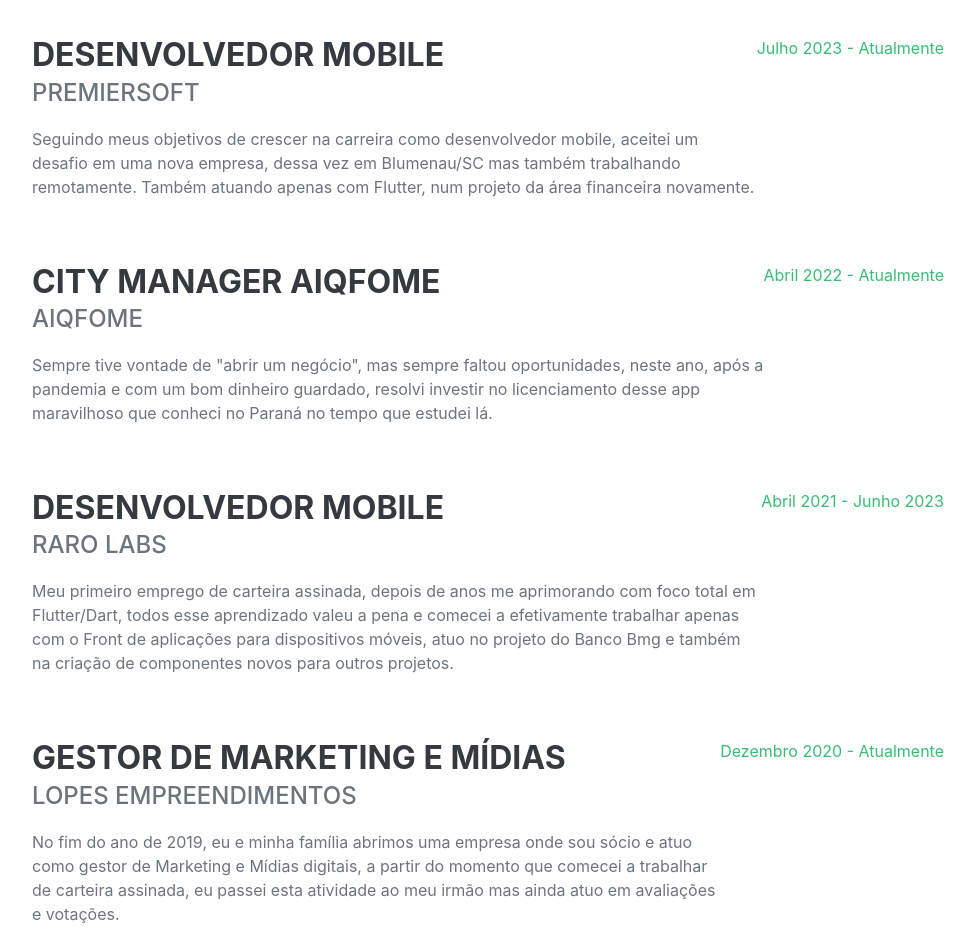
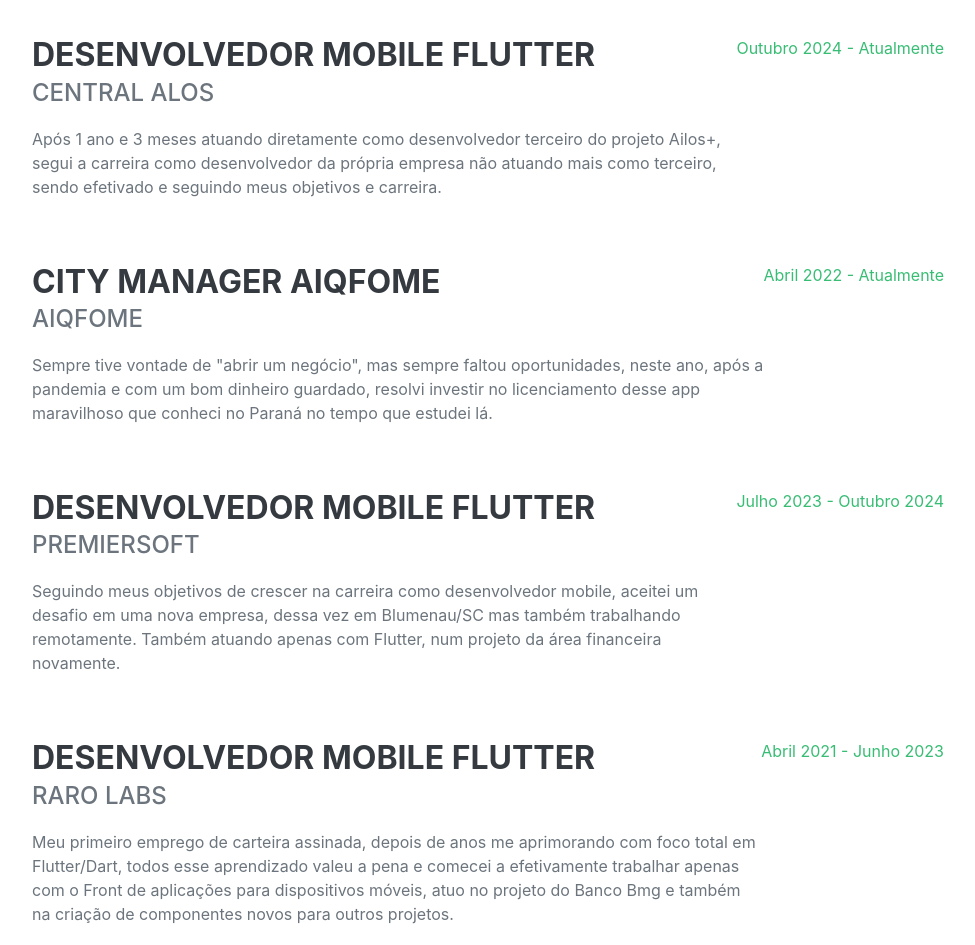
Before and after one commit to douglaswender/douglaswender.github.io, a plain HTML site: page index.html in a window 1280 px wide. Shown: the part 960-1905 px from the top of the page, without its empty margins (288-1263 px from the left). Drawn offline with nearby package versions, Linux system fonts and the light colour scheme; a web font is replaced by a local one.

Commit message:
update experience

```diff
--- a/index.html
+++ b/index.html
@@ -53,10 +53,15 @@
                     Ouro Preto do Oeste, Rondônia ·
                     <a href="mailto:dglswender@gmail.com">dglswender@gmail.com</a>
                 </div>
-                <p class="lead mb-5">Eu sou o que podemos denominar de técnico. Atuo combinando exatidão e precisão com paciência para trabalhar em um projeto até que ele seja concluído. Sou interessado em produzir trabalhos de qualidade e frequentemente não calculo esforços para que o resultado seja o melhor possível. Racional e calmo. Prefiro não tomar decisões sozinho, e se manifestar em meio a um grupo apenas quando necessário.
+                <p class="lead mb-5">Eu sou o que podemos denominar de técnico. Atuo combinando exatidão e precisão com
+                    paciência para trabalhar em um projeto até que ele seja concluído. Sou interessado em produzir
+                    trabalhos de qualidade e frequentemente não calculo esforços para que o resultado seja o melhor
+                    possível. Racional e calmo. Prefiro não tomar decisões sozinho, e se manifestar em meio a um grupo
+                    apenas quando necessário.
                 </p>
                 <div class="social-icons">
-                    <a class="social-icon" href="https://linkedin.com/in/douglaswender"><i class="fab fa-linkedin-in"></i></a>
+                    <a class="social-icon" href="https://linkedin.com/in/douglaswender"><i
+                            class="fab fa-linkedin-in"></i></a>
                     <a class="social-icon" href="https://github.com/douglaswender"><i class="fab fa-github"></i></a>
                 </div>
             </div>
@@ -66,27 +71,44 @@
         <section class="resume-section" id="experience">
             <div class="resume-section-content">
                 <h2 class="mb-5">Experiência</h2>
-                  <div class="d-flex flex-column flex-md-row justify-content-between mb-5">
+                <div class="d-flex flex-column flex-md-row justify-content-between mb-5">
                     <div class="flex-grow-1">
-                        <h3 class="mb-0">Desenvolvedor Mobile</h3>
-                        <div class="subheading mb-3">Premiersoft</div>
-                        <p>Seguindo meus objetivos de crescer na carreira como desenvolvedor mobile, aceitei um desafio em uma nova empresa, dessa vez em Blumenau/SC mas também trabalhando remotamente. Também atuando apenas com Flutter, num projeto da área financeira novamente.</p>
+                        <h3 class="mb-0">Desenvolvedor Mobile Flutter</h3>
+                        <div class="subheading mb-3">Central Alos</div>
+                        <p>Após 1 ano e 3 meses atuando diretamente como desenvolvedor terceiro do projeto Ailos+, segui
+                            a carreira como desenvolvedor da própria empresa não atuando mais como terceiro, sendo
+                            efetivado e seguindo meus objetivos e carreira.</p>
                     </div>
-                    <div class="flex-shrink-0"><span class="text-primary">Julho 2023 - Atualmente</span></div>
+                    <div class="flex-shrink-0"><span class="text-primary">Outubro 2024 - Atualmente</span></div>
                 </div>
                 <div class="d-flex flex-column flex-md-row justify-content-between mb-5">
                     <div class="flex-grow-1">
                         <h3 class="mb-0">City Manager Aiqfome</h3>
                         <div class="subheading mb-3">Aiqfome</div>
-                        <p>Sempre tive vontade de "abrir um negócio", mas sempre faltou oportunidades, neste ano, após a pandemia e com um bom dinheiro guardado, resolvi investir no licenciamento desse app maravilhoso que conheci no Paraná no tempo que estudei lá.</p>
+                        <p>Sempre tive vontade de "abrir um negócio", mas sempre faltou oportunidades, neste ano, após a
+                            pandemia e com um bom dinheiro guardado, resolvi investir no licenciamento desse app
+                            maravilhoso que conheci no Paraná no tempo que estudei lá.</p>
                     </div>
                     <div class="flex-shrink-0"><span class="text-primary">Abril 2022 - Atualmente</span></div>
                 </div>
                 <div class="d-flex flex-column flex-md-row justify-content-between mb-5">
                     <div class="flex-grow-1">
-                        <h3 class="mb-0">Desenvolvedor Mobile</h3>
+                        <h3 class="mb-0">Desenvolvedor Mobile Flutter</h3>
+                        <div class="subheading mb-3">Premiersoft</div>
+                        <p>Seguindo meus objetivos de crescer na carreira como desenvolvedor mobile, aceitei um desafio
+                            em uma nova empresa, dessa vez em Blumenau/SC mas também trabalhando remotamente. Também
+                            atuando apenas com Flutter, num projeto da área financeira novamente.</p>
+                    </div>
+                    <div class="flex-shrink-0"><span class="text-primary">Julho 2023 - Outubro 2024</span></div>
+                </div>
+                <div class="d-flex flex-column flex-md-row justify-content-between mb-5">
+                    <div class="flex-grow-1">
+                        <h3 class="mb-0">Desenvolvedor Mobile Flutter</h3>
                         <div class="subheading mb-3">Raro Labs</div>
-                        <p>Meu primeiro emprego de carteira assinada, depois de anos me aprimorando com foco total em Flutter/Dart, todos esse aprendizado valeu a pena e comecei a efetivamente trabalhar apenas com o Front de aplicações para dispositivos móveis, atuo no projeto do Banco Bmg e também na criação de componentes novos para outros projetos.</p>
+                        <p>Meu primeiro emprego de carteira assinada, depois de anos me aprimorando com foco total em
+                            Flutter/Dart, todos esse aprendizado valeu a pena e comecei a efetivamente trabalhar apenas
+                            com o Front de aplicações para dispositivos móveis, atuo no projeto do Banco Bmg e também na
+                            criação de componentes novos para outros projetos.</p>
                     </div>
                     <div class="flex-shrink-0"><span class="text-primary">Abril 2021 - Junho 2023</span></div>
                 </div>
@@ -94,7 +116,10 @@
                     <div class="flex-grow-1">
                         <h3 class="mb-0">Gestor de Marketing e Mídias</h3>
                         <div class="subheading mb-3">Lopes Empreendimentos</div>
-                        <p>No fim do ano de 2019, eu e minha família abrimos uma empresa onde sou sócio e atuo como gestor de Marketing e Mídias digitais, a partir do momento que comecei a trabalhar de carteira assinada, eu passei esta atividade ao meu irmão mas ainda atuo em avaliações e votações.</p>
+                        <p>No fim do ano de 2019, eu e minha família abrimos uma empresa onde sou sócio e atuo como
+                            gestor de Marketing e Mídias digitais, a partir do momento que comecei a trabalhar de
+                            carteira assinada, eu passei esta atividade ao meu irmão mas ainda atuo em avaliações e
+                            votações.</p>
                     </div>
                     <div class="flex-shrink-0"><span class="text-primary">Dezembro 2020 - Atualmente</span></div>
                 </div>
@@ -102,7 +127,10 @@
                     <div class="flex-grow-1">
                         <h3 class="mb-0">Desenvolvedor Mobile</h3>
                         <div class="subheading mb-3">UTFPR</div>
-                        <p>Durante a pandemia e a interrupção das aulas no período inicial do COVID-19, a universidade abriu vagas para bolsistas para iniciar um projeto, participei desse projeto inicial por 3 meses, fiquei responsável pela parte de desenvolvimento mobile, onde trabalharia com Flutter/Dart, por problemas pessoais eu tive que sair.</p>
+                        <p>Durante a pandemia e a interrupção das aulas no período inicial do COVID-19, a universidade
+                            abriu vagas para bolsistas para iniciar um projeto, participei desse projeto inicial por 3
+                            meses, fiquei responsável pela parte de desenvolvimento mobile, onde trabalharia com
+                            Flutter/Dart, por problemas pessoais eu tive que sair.</p>
                     </div>
                     <div class="flex-shrink-0"><span class="text-primary">Março 2020 - Maio de 2019</span></div>
                 </div>
@@ -110,7 +138,11 @@
                     <div class="flex-grow-1">
                         <h3 class="mb-0">Desenvolvedor Estagiário</h3>
                         <div class="subheading mb-3">ServoFiel Tecnologia</div>
-                        <p>Foi minha segunda experiência profissional, aprendi diversos conhecimentos adiquiridos no ensino médio técnico e também na universidade, como desenvolvimento orientado a objetos, desenvovlimento ágil, e qualidade/testes de software. Trabalhei com linguagens de programação conhecidas como Java e PHP, mas também utilizei linguagens diferentes como Lua e o próprio Dart em 2018.</p>
+                        <p>Foi minha segunda experiência profissional, aprendi diversos conhecimentos adiquiridos no
+                            ensino médio técnico e também na universidade, como desenvolvimento orientado a objetos,
+                            desenvovlimento ágil, e qualidade/testes de software. Trabalhei com linguagens de
+                            programação conhecidas como Java e PHP, mas também utilizei linguagens diferentes como Lua e
+                            o próprio Dart em 2018.</p>
                     </div>
                     <div class="flex-shrink-0"><span class="text-primary">Junho 2019 - Dezembro de 2019</span></div>
                 </div>
@@ -118,7 +150,9 @@
                     <div class="flex-grow-1">
                         <h3 class="mb-0">Desenvolvedor Estagiário</h3>
                         <div class="subheading mb-3">Previseme</div>
-                        <p>Primeiro contato com o mundo do desenvolvimento, trabalhei como estagiário nessa startup, e fazia de tudo, mas atuei mais como desenvolvimento front-end utilizando AngularJS e Java no backend.</p>
+                        <p>Primeiro contato com o mundo do desenvolvimento, trabalhei como estagiário nessa startup, e
+                            fazia de tudo, mas atuei mais como desenvolvimento front-end utilizando AngularJS e Java no
+                            backend.</p>
                     </div>
                     <div class="flex-shrink-0"><span class="text-primary">Junho 2017 - Fevereiro de 2018</span></div>
                 </div>
@@ -193,7 +227,9 @@
         <section class="resume-section" id="interests">
             <div class="resume-section-content">
                 <h2 class="mb-5">Interesses</h2>
-                <p>Eu desejo cumprir e fazer cumprir o regimento interno da empresa, manter sigilo sobre assuntos que condiz com a empresa, exercer o cargo com dedicação e zelar pela instituição. Ao possuir a oportunidade de demonstro meu trabalho e habilidade prática.
+                <p>Eu desejo cumprir e fazer cumprir o regimento interno da empresa, manter sigilo sobre assuntos que
+                    condiz com a empresa, exercer o cargo com dedicação e zelar pela instituição. Ao possuir a
+                    oportunidade de demonstro meu trabalho e habilidade prática.
                 </p>
             </div>
         </section>
```
